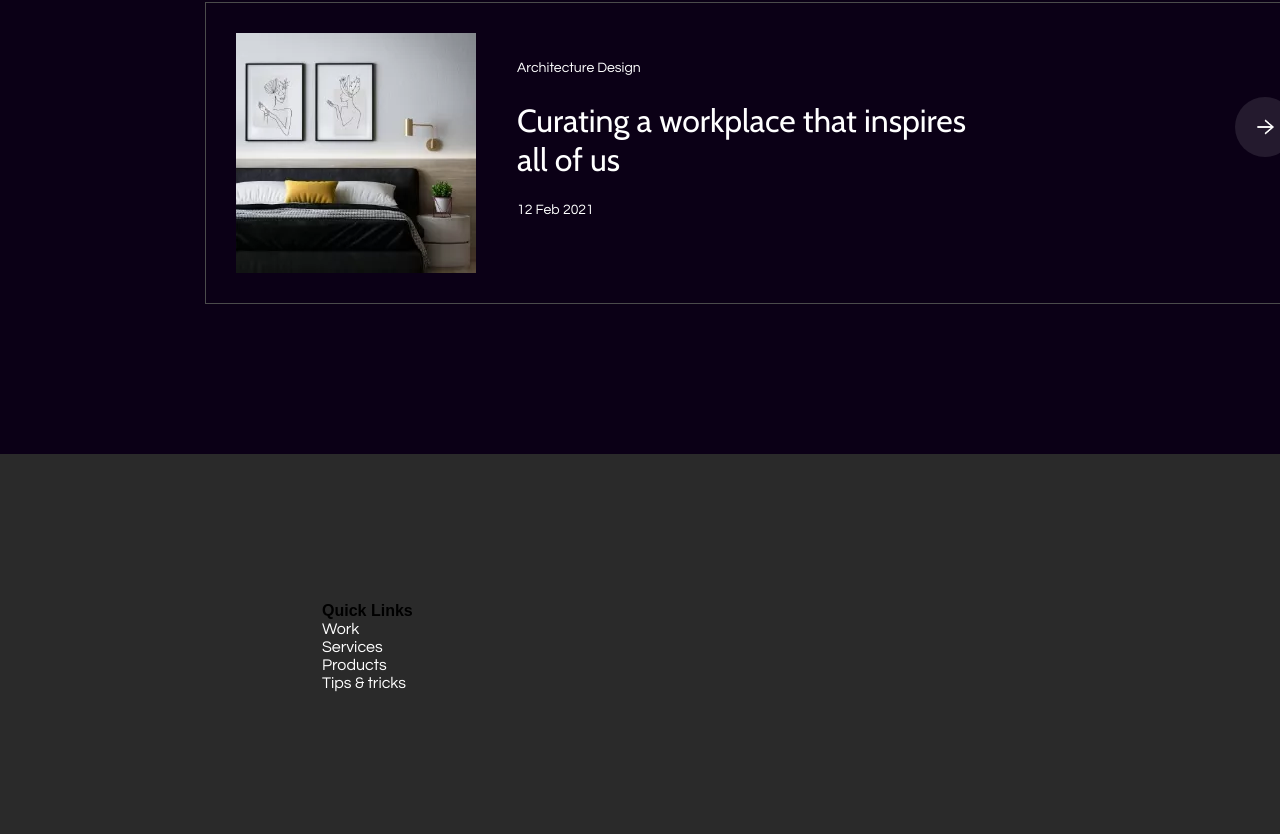
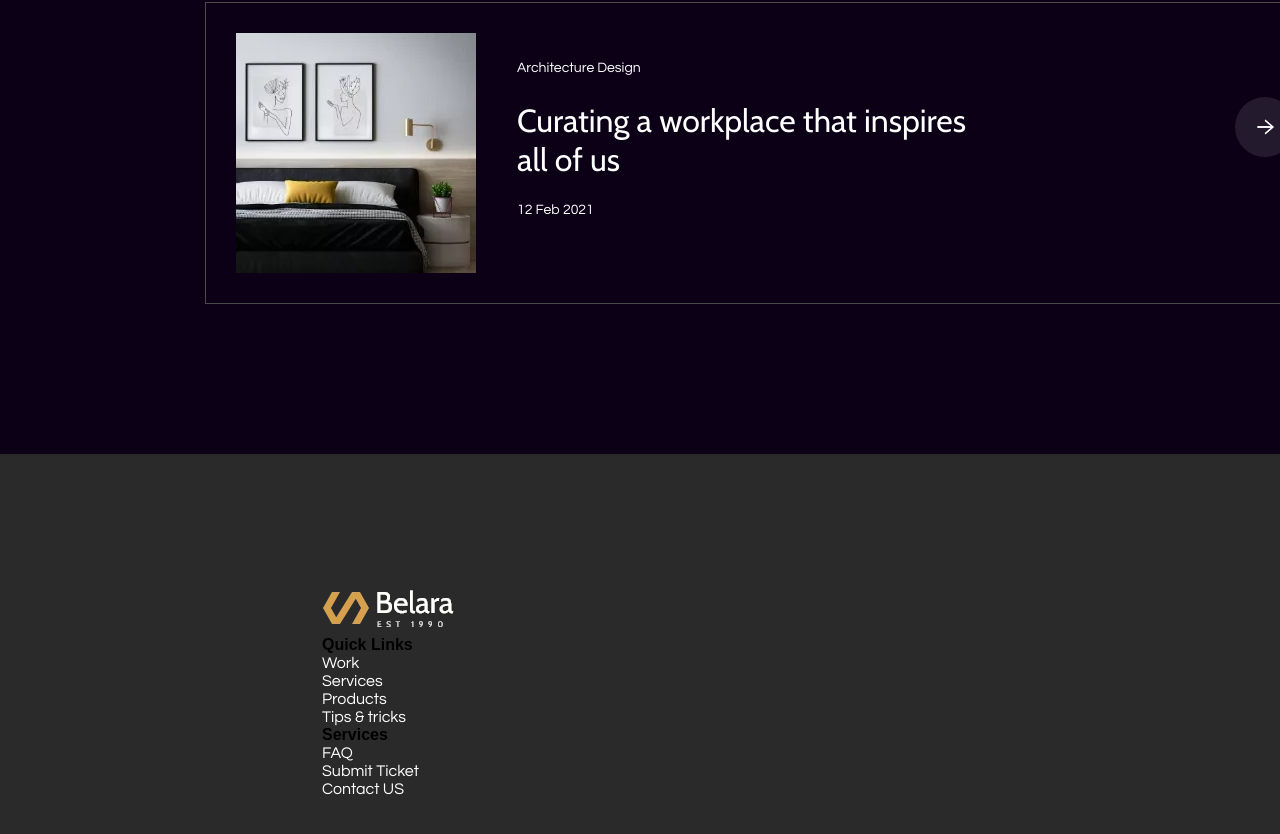
Before and after one commit to SofiaB-Riso/Belara, a plain HTML site: page index.html in a window 1280 px wide. Shown: the part 5290-6124 px from the top of the page. Drawn offline with nearby package versions, Linux system fonts and the light colour scheme.

Commit message:
Update index.html

```diff
--- a/index.html
+++ b/index.html
@@ -235,11 +235,11 @@
           </div>
      </div>
    </div>
-   <footer>
+ <footer>
      <div class="fotcon">
           <div class="fotxt">
                <div class="fotcont">
-                    <div class="fotdiv"><img src="" alt=""></div>
+                    <div class="fotdiv"><img src="logo.png" alt=""></div>
                     <div class="fotdiv">
                          <h4>Quick Links</h4>
                          <ul>
@@ -249,7 +249,14 @@
                               <li><a href="">Tips & tricks</a></li>
                          </ul>
                     </div>
-                    <div class="fotdiv"></div>
+                    <div class="fotdiv">
+                         <h4>Services</h4>
+                         <ul>
+                              <li><a href="">FAQ</a></li>
+                              <li><a href="">Submit Ticket</a></li>
+                              <li><a href="">Contact US</a></li>
+                         </ul>
+                    </div>
                     <div class="news"></div>
                </div>
           </div>
```
